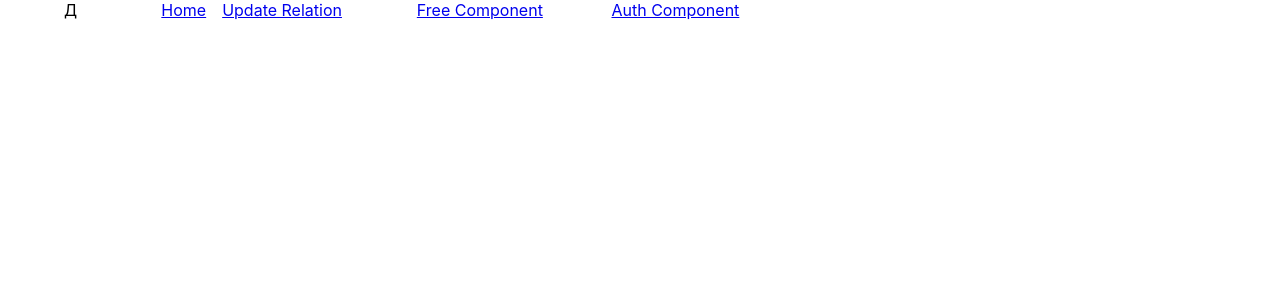
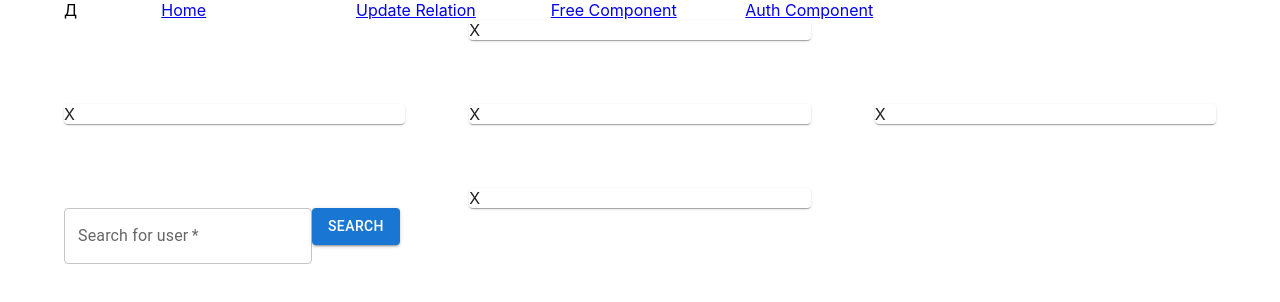
Before and after one commit to livotron/domo, a React (Create React App) app in the folder client/: page / in a window 1280 px wide. Shown: the top 302 px of the page. Built offline with nearby package versions, Linux system fonts and the light colour scheme; no server answers.

Commit message:
added fetch by user name

```diff
--- a/client/src/app/App.tsx
+++ b/client/src/app/App.tsx
@@ -2,34 +2,49 @@ import AddTodo from "features/todoList/AddTodo";
 import "../App.css";
 import TodoList from "features/todoList/TodoList";
 import Footer from "features/visibilityFilter/Footer";
-import { useEffect } from "react";
+import { FormEvent, MouseEvent, useEffect } from "react";
 import { loadTodos } from "features/todoList/todoSlice";
 import { useAppDispatch } from "./store";
 import { Register } from "features/user/Register";
 import { Login } from "features/user/Login";
-import { Link, Route, Routes } from "react-router-dom";
+import { Link, Route, Routes, useNavigate } from "react-router-dom";
 import { Account } from "features/user/Account";
 import FreeComponent from "features/test/FreeComponent";
 import AuthComponent from "features/test/AuthComponent";
 import { ProtectedRoutes } from "./ProtectedRoute";
-import { UpdateRelationForm } from "features/user/UpdateRelationForm";
-import { fetchMe } from "features/user/userSlice";
-import { Container, Grid } from "@mui/material";
+import { UpdateRelationPage } from "features/user/UpdateRelationPage";
+import { fetchMe, removeMe } from "features/user/userSlice";
+import { Button, Container, Grid } from "@mui/material";
+import { useSelector } from "react-redux";
+import { RootState } from "./rootReducer";
+import { DisplayRelationsPage } from "features/user/DisplayRelationsPage";
 
 function App() {
   const dispatch = useAppDispatch();
+  const me = useSelector((state: RootState) => state.user.me);
 
   useEffect(() => {
-    dispatch(fetchMe());
+    if (localStorage.getItem("TOKEN")) {
+      dispatch(fetchMe());
+    }
   }, [dispatch]);
+  const navigate = useNavigate();
+  const handleLogout = (e: MouseEvent) => {
+    e.preventDefault();
+    localStorage.removeItem("TOKEN");
+    dispatch(removeMe());
+    navigate("/");
+  };
   return (
     <Container>
       <Grid container spacing={2}>
-        <Grid xs={1} item>Д</Grid>
-        <Grid item>
+        <Grid xs={1} item>
+          Д
+        </Grid>
+        <Grid item xs={2}>
           <Link to="/">Home</Link>
         </Grid>
-        <Grid xs={2} item>
+        <Grid item xs={2}>
           <Link to="/update-relation">Update Relation</Link>
         </Grid>
         <Grid xs={2} item>
@@ -38,15 +53,31 @@ function App() {
         <Grid xs={2} item>
           <Link to="/auth">Auth Component</Link>
         </Grid>
+        {me.name && (
+          <>
+            <Grid xs={2} item>
+              <Link to="/me">{me.name}</Link>
+            </Grid>
+            <Grid xs={1} item>
+              <Button
+                type="submit"
+                variant="contained"
+                onClick={(e: MouseEvent) => handleLogout(e)}
+              >
+                Logout
+              </Button>
+            </Grid>
+          </>
+        )}
       </Grid>
       <Routes>
-        <Route path="/" element={<Account />} />
+        <Route path="/" element={<DisplayRelationsPage />} />
         <Route path="/free" element={<FreeComponent />} />
         <Route
           path="update-relation"
           element={
             <ProtectedRoutes>
-              <UpdateRelationForm />
+              <UpdateRelationPage />
             </ProtectedRoutes>
           }
         />
--- a/client/src/features/user/DisplayPartners.tsx
+++ b/client/src/features/user/DisplayPartners.tsx
@@ -5,34 +5,43 @@ import { UserBox } from "./UserBox";
 import { useSelector } from "react-redux";
 import { RootState } from "app/rootReducer";
 import { Grid } from "@mui/material";
+import { useAppDispatch } from "app/store";
+import { fetchByName } from "./userSlice";
 
 const getPartnerName = (partner: Partner | undefined) => {
   return partner ? partner.user.name : "X";
 };
 
-export const DisplayPartners = () => {
-  const userName = useSelector((state: RootState) => state.user.user.name);
+interface Props {
+  userName: string;
+}
+
+export const DisplayPartners = ({ userName }: Props) => {
   const partners = useSelector((state: RootState) => state.user.partners);
+  const dispatch = useAppDispatch();
 
+  const changeUser = (name: string) => {
+    dispatch(fetchByName(name));
+  }
   return (
     <Grid container spacing={8} justifyContent="center">
       <Grid item xs={4}></Grid>
       <Grid item xs={4}>
-        <UserBox name={getPartnerName(partners[0])} />
+        <UserBox changeUser={changeUser} name={getPartnerName(partners[0])} />
       </Grid>
       <Grid item xs={4}></Grid>
       <Grid item xs={4}>
-        <UserBox name={getPartnerName(partners[3])} />
+        <UserBox changeUser={changeUser} name={getPartnerName(partners[3])} />
       </Grid>
       <Grid item xs={4}>
-        <UserBox name={userName} />
+        <UserBox changeUser={changeUser} name={userName} />
       </Grid>
       <Grid item xs={4}>
-        <UserBox name={getPartnerName(partners[1])} />
+        <UserBox changeUser={changeUser} name={getPartnerName(partners[1])} />
       </Grid>
       <Grid item xs={4}></Grid>
       <Grid item xs={4}>
-        <UserBox name={getPartnerName(partners[2])} />
+        <UserBox changeUser={changeUser} name={getPartnerName(partners[2])} />
       </Grid>
       <Grid item xs={4}></Grid>
     </Grid>
--- /dev/null
+++ b/client/src/features/user/DisplayRelationsPage.tsx
@@ -0,0 +1,44 @@
+import { ChangeEvent, MouseEvent, useEffect, useState } from "react";
+import { DisplayPartners } from "./DisplayPartners";
+import { useAppDispatch } from "app/store";
+import { fetchByName } from "./userSlice";
+import { Button, TextField } from "@mui/material";
+import { useSelector } from "react-redux";
+import { RootState } from "app/rootReducer";
+
+export const DisplayRelationsPage = () => {
+  const dispatch = useAppDispatch();
+  const [ searchedUser, setSearchedUser ] = useState<string>("");
+  const fetchedUserName = useSelector((state: RootState) => state.user.user.name)
+  // useEffect(() => {
+  //   dispatch(fetchByName("First"));
+  // }, []);
+
+  const handleSearch = (e: MouseEvent) => {
+    e.preventDefault()
+    dispatch(fetchByName(searchedUser));
+
+  }
+  return (
+    <>
+      <DisplayPartners userName={fetchedUserName} />
+      <TextField
+        required
+        id="search-user"
+        label="Search for user"
+        variant="outlined"
+        value={searchedUser}
+        onChange={(event: ChangeEvent<HTMLInputElement>) =>
+          setSearchedUser(event.target.value)
+        }
+      />
+      <Button
+        type="submit"
+        variant="contained"
+        onClick={(e: MouseEvent) => handleSearch(e)}
+      >
+        Search
+      </Button>
+    </>
+  );
+};
--- a/client/src/features/user/UpdateRelationForm.tsx
+++ b/client/src/features/user/UpdateRelationPage.tsx
@@ -5,11 +5,11 @@ import { DisplayPartners } from "./DisplayPartners";
 import { Container } from "@mui/material";
 import { ValidateForm } from "./ValidateForm";
 
-export const UpdateRelationForm = () => {
+export const UpdateRelationPage = () => {
 
   return (
     <>
-      <DisplayPartners />
+      <DisplayPartners userName="First" />
       <ValidateForm />
     </>
   );
--- a/client/src/features/user/UserBox.tsx
+++ b/client/src/features/user/UserBox.tsx
@@ -2,10 +2,11 @@ import { Card } from "@mui/material";
 
 interface Props {
   name: string;
+  changeUser: (name: string) => void;
 }
-export const UserBox = ({ name }: Props) => {
+export const UserBox = ({ name, changeUser }: Props) => {
   return (
-    <Card >
+    <Card onClick={() => changeUser(name)}>
       {name? name : 'X'}
     </Card>
   );
--- a/client/src/features/user/userApi.ts
+++ b/client/src/features/user/userApi.ts
@@ -56,6 +56,12 @@ export async function getMe(): Promise<User> {
   return response.data;
 }
 
+export async function getUserByName(name: string): Promise<User> {
+  const response = await axios.get<User>(`/user/by-name/${name}`);
+
+  return response.data;
+}
+
 export async function getPartners(name: string): Promise<Partner[]> {
   const response = await axios.get<Partner[]>(`/user/partners/${name}`);
 
--- a/client/src/features/user/userSlice.ts
+++ b/client/src/features/user/userSlice.ts
@@ -1,23 +1,31 @@
-import { createSlice, PayloadAction } from "@reduxjs/toolkit"
+import { createSlice, PayloadAction } from "@reduxjs/toolkit";
 import { Direction, Partner, User, VerifyUserProps } from "./types";
 import { AppDispatch, AppThunk } from "app/store";
-import { getMe, getPartners, verifyUser } from "./userApi";
+import { getMe, getPartners, getUserByName, verifyUser } from "./userApi";
 
 interface userSliceState {
-  user: User,
-  partners: (Partner|undefined)[]
+  user: User;
+  me: User;
+  partners: (Partner | undefined)[];
 }
 
 const initialState: userSliceState = {
-  user: { name: ''},
-  partners: []
-}
+  user: { name: "" },
+  me: { name: "" },
+  partners: [],
+};
 
 const userSlice = createSlice({
-  name: 'user',
+  name: "user",
   initialState,
   reducers: {
     receiveMe(state, action: PayloadAction<User>) {
+      state.me = action.payload;
+    },
+    removeMe(state) {
+      state.me = {name: ''};
+    },
+    receiveUser(state, action: PayloadAction<User>) {
       state.user = action.payload;
     },
     receivePartners(state, action: PayloadAction<Partner[]>) {
@@ -26,25 +34,36 @@ const userSlice = createSlice({
         action.payload.find((partner) => partner.direction === Direction.right),
         action.payload.find((partner) => partner.direction === Direction.down),
         action.payload.find((partner) => partner.direction === Direction.left),
-      ];;
+      ];
     },
-  }
-})
+  },
+});
 
 export const fetchMe = (): AppThunk => async (dispatch: AppDispatch) => {
   const myUser = await getMe();
   dispatch(userSlice.actions.receiveMe(myUser));
   dispatch(fetchPartners());
-}
+};
 
-export const fetchPartners = (): AppThunk => async (dispatch: AppDispatch, getState) => {
-  const partners = await getPartners(getState().user.user.name);
-  dispatch(userSlice.actions.receivePartners(partners));
-}
+export const fetchByName = (name: string): AppThunk => async (dispatch: AppDispatch) => {
+  const user = await getUserByName(name);
+  dispatch(userSlice.actions.receiveUser(user));
+  dispatch(fetchPartners());
+};
 
-export const verifyPartner = (props: VerifyUserProps): AppThunk => async (dispatch: AppDispatch, getState) => {
-  const partners = await verifyUser(props)
-  dispatch(userSlice.actions.receivePartners(partners));
-}
+export const fetchPartners =
+  (): AppThunk => async (dispatch: AppDispatch, getState) => {
+    const partners = await getPartners(getState().user.user.name);
+    dispatch(userSlice.actions.receivePartners(partners));
+  };
+
+export const verifyPartner =
+  (props: VerifyUserProps): AppThunk =>
+  async (dispatch: AppDispatch, getState) => {
+    const partners = await verifyUser(props);
+    dispatch(userSlice.actions.receivePartners(partners));
+  };
+
+export const { removeMe } = userSlice.actions
 
 export default userSlice.reducer;
```
Also changed, not shown: 1 other file (tests, documents, lock files or other folders).
